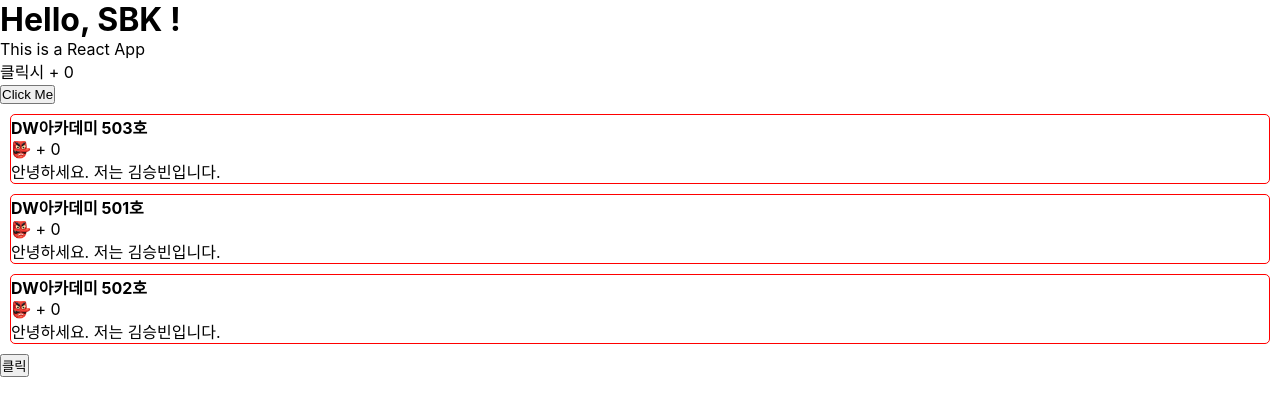
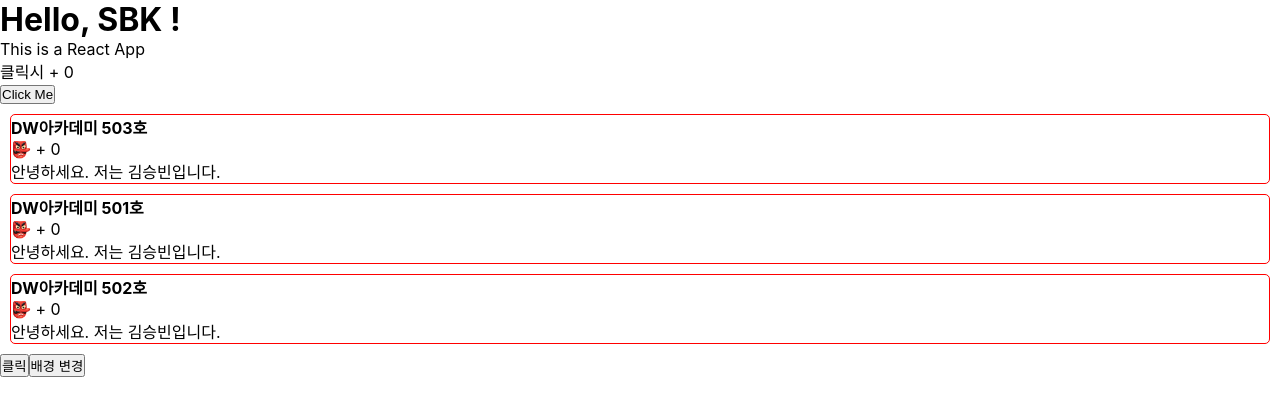
Before and after one commit to sbk930123/reactBasic0302, a React (Create React App) app in the folder reactbasic/: page / in a window 1280 px wide. Shown: the top 416 px of the page. Built offline with nearby package versions, Linux system fonts and the light colour scheme.

Commit message:
🧑‍💻

```diff
--- a/reactbasic/src/App.js
+++ b/reactbasic/src/App.js
@@ -1,7 +1,7 @@
 /* eslint-disable */
 import logo from './logo.svg';
 import './App.css';
-import {useState} from 'react';
+import {useState,} from 'react';
 
 function App() {
 
@@ -9,13 +9,16 @@ function App() {
   // react에서 변수처럼 자료를 보관할 수 있는 state문법
   let [count1, setCount1] = useState(0);
   let [count2, setCount2] = useState(0);
+  let [bgc, setBgc] = useState('white');
   // 변수에 들어있는 데이터를 html에 넣기
   // JSX 중괄호 문법 사용
+
+
 
   let [title, setTitle] = useState(['DW아카데미 503호', 'DW아카데미 501호', 'DW아카데미 502호',]);
 
   return (
-    <div className="App">
+    <div className="App" style={{backgroundColor : bgc}}>
       <h1> Hello, {user} ! </h1>
       <p>This is a React App</p>
 
@@ -56,6 +59,10 @@ function App() {
       }}>클릭
       </button>
 
+      <button onClick={() => {
+        setBgc(bgc == 'white' ? 'aquamarine' : 'white');
+      }}>배경 변경</button>
+
     </div>
   );
 }
```
